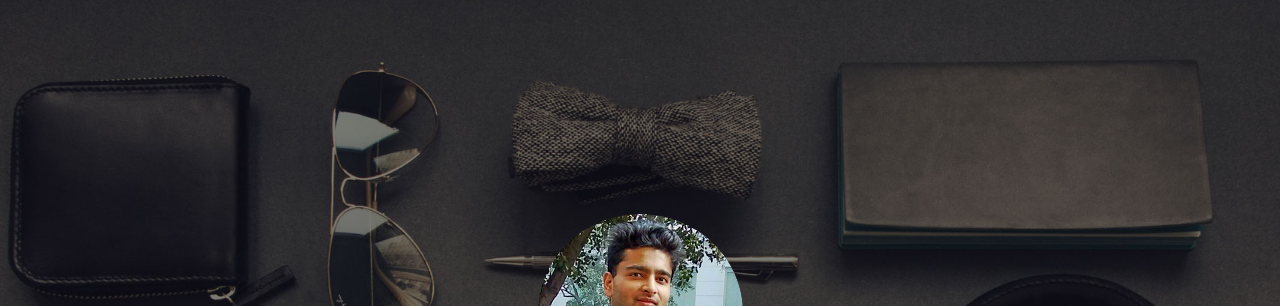
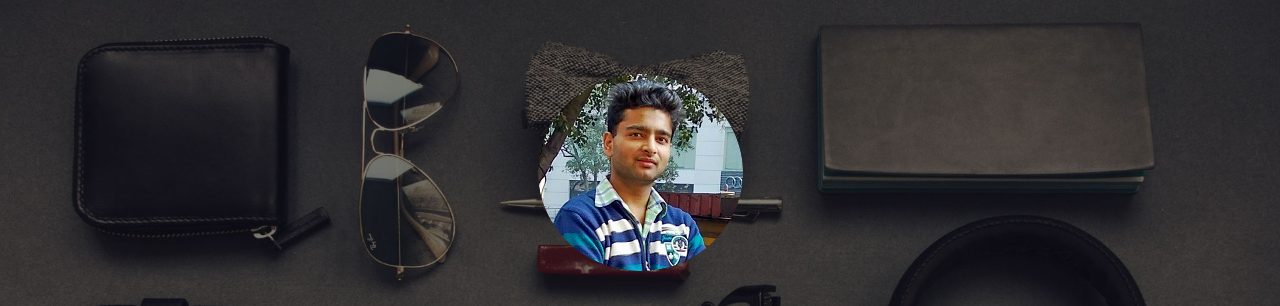
Before and after one commit to prabhavgarg/prabhavgarg.github.io, a website: page index.html in a window 1280 px wide. Shown: the part 86-392 px from the top of the page. Drawn offline with nearby package versions, Linux system fonts and the light colour scheme; a web font is replaced by a local one.

Commit message:
Update agency.css

```diff
--- a/css/agency.css
+++ b/css/agency.css
@@ -258,7 +258,7 @@ header .intro-text .intro-heading {
 }
 @media (min-width: 768px) {
   header .intro-text {
-    padding-top: 300px;
+    padding-top: 160px;
     padding-bottom: 200px;
   }
   header .intro-text .intro-lead-in {
```
